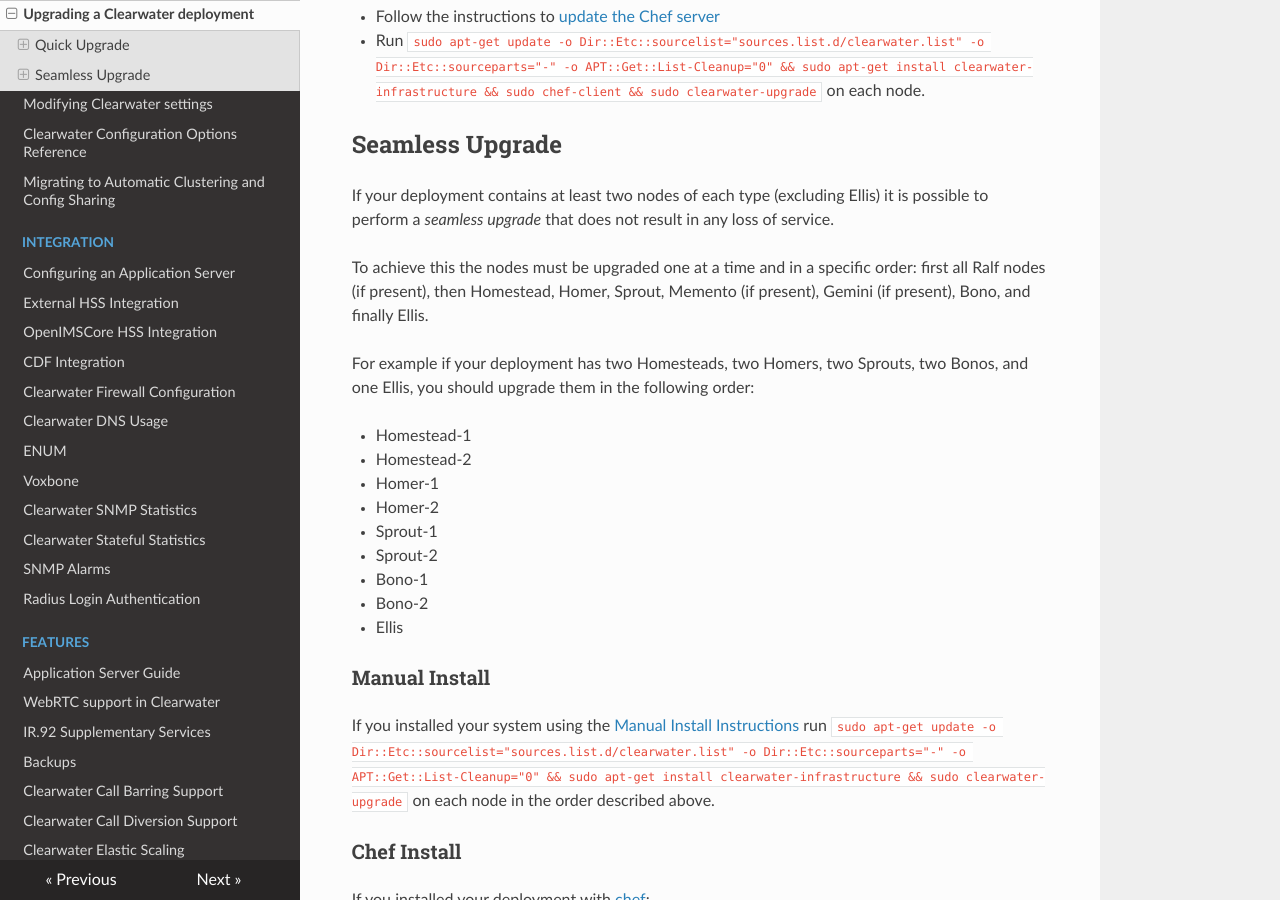
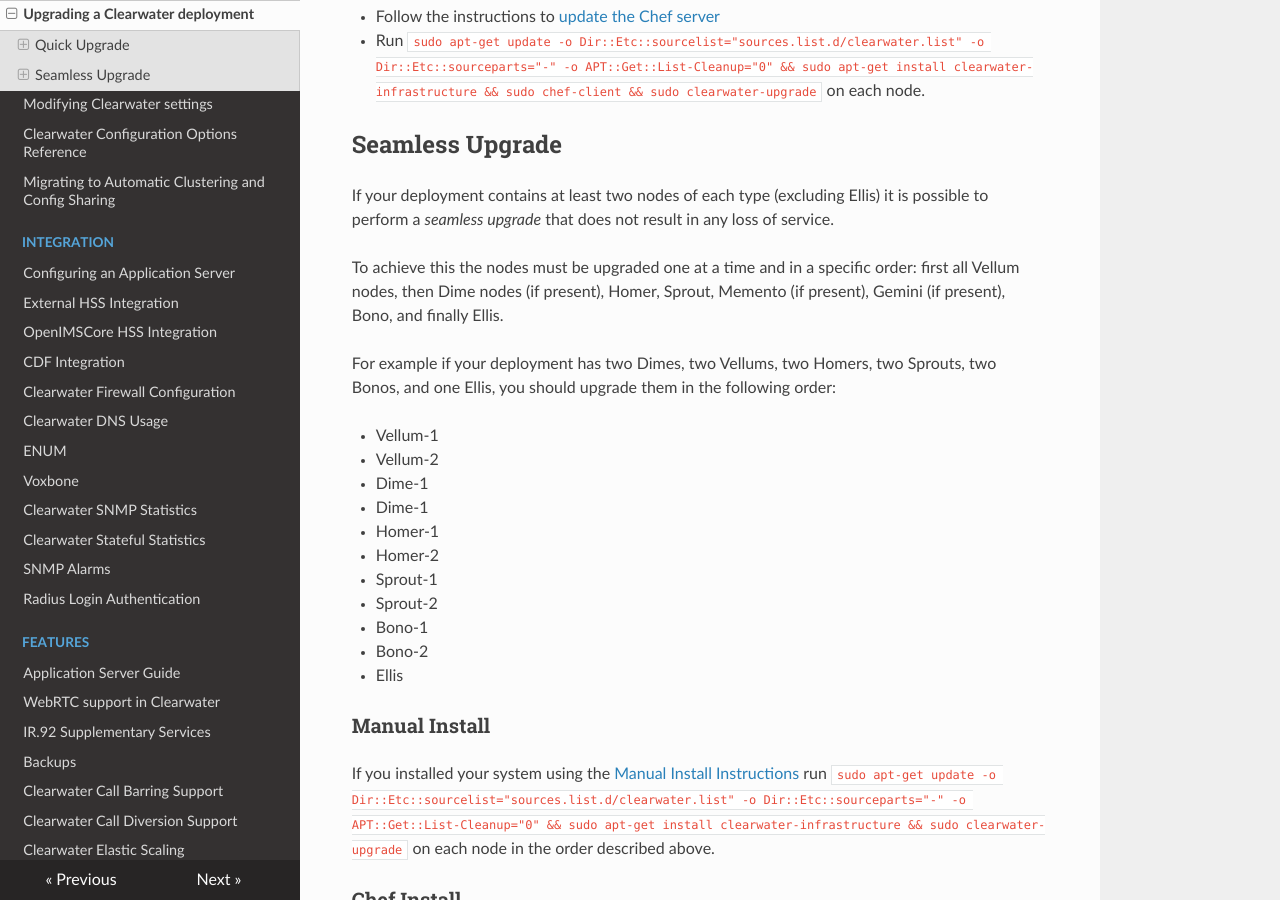
Before and after one commit to Metaswitch/clearwater-readthedocs, an MkDocs documentation site: the page built from docs/Upgrading_a_Clearwater_deployment.md, in a window 1280 px wide and 900 px high, scrolled down 843 px. Built offline with MkDocs 1.6.1, drawn with Linux system fonts in a browser that asks for light colours; nearby versions of some CDN libraries; old or Windows-style settings are respelled for this version of MkDocs.

Commit message:
Update Upgrade instructions for split-state

```diff
--- a/docs/Upgrading_a_Clearwater_deployment.md
+++ b/docs/Upgrading_a_Clearwater_deployment.md
@@ -37,14 +37,16 @@ is possible to perform a *seamless upgrade* that does not result in any loss of
 service.
 
 To achieve this the nodes must be upgraded one at a time and in a specific
-order: first all Ralf nodes (if present), then Homestead, Homer, Sprout, Memento
+order: first all Vellum nodes, then Dime nodes (if present), Homer, Sprout, Memento
 (if present), Gemini (if present), Bono, and finally Ellis.
 
-For example if your deployment has two Homesteads, two Homers, two Sprouts, two
+For example if your deployment has two Dimes, two Vellums, two Homers, two Sprouts, two
 Bonos, and one Ellis, you should upgrade them in the following order:
 
-* Homestead-1
-* Homestead-2
+* Vellum-1
+* Vellum-2
+* Dime-1
+* Dime-1
 * Homer-1
 * Homer-2
 * Sprout-1
```
